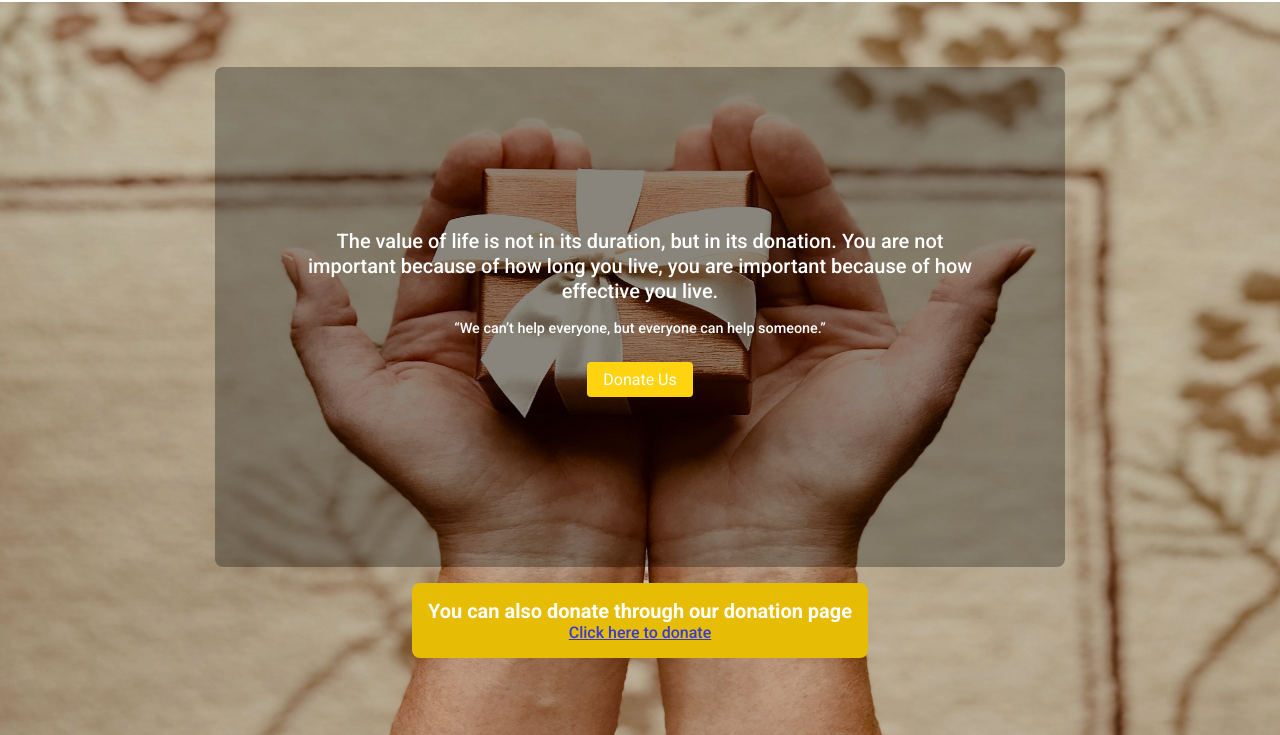
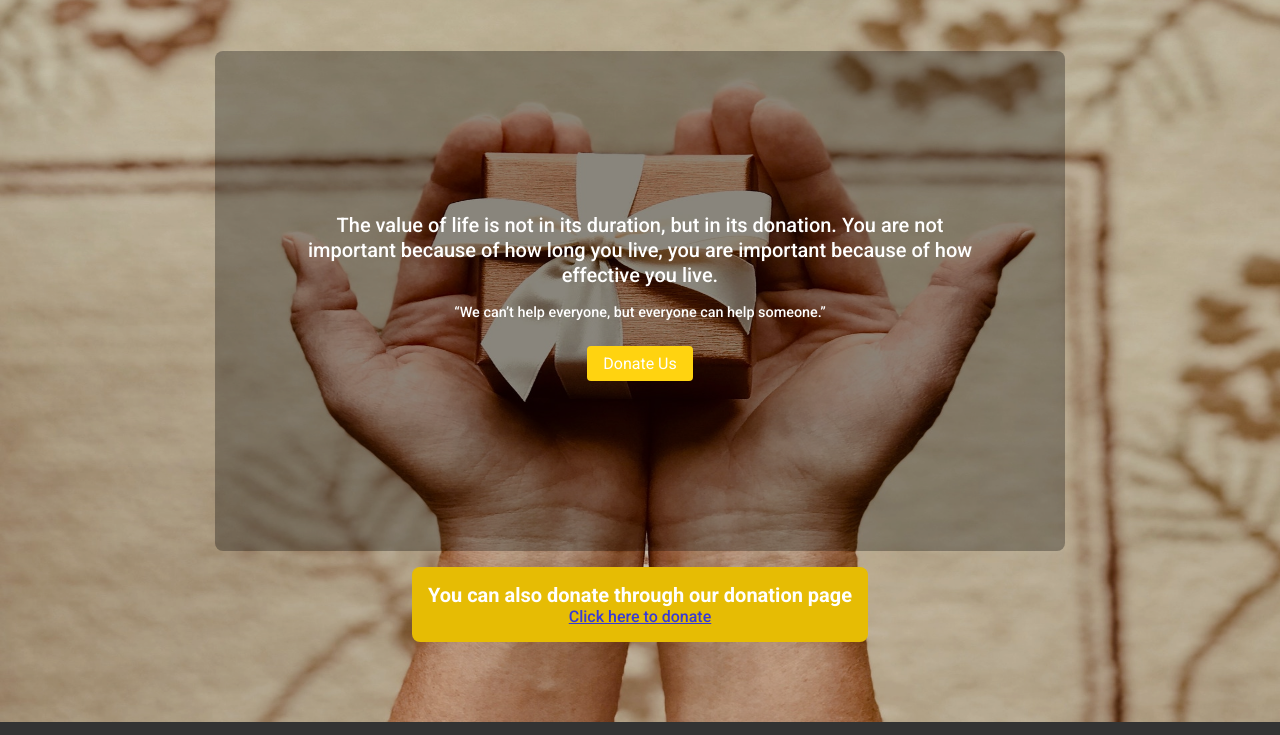
Before and after one commit to SwapnilGole/Payment-Gateway-Integration-using-Razorpay, a plain HTML site: page index.html in a window 1280 px wide. Shown: the part 78-813 px from the top of the page. Drawn offline with Linux system fonts and the light colour scheme.

Commit message:
update ui with new pages

```diff
--- a/css/style.css
+++ b/css/style.css
@@ -90,7 +90,7 @@ animation: navanim 0.5s infinite;
     align-items: center;
     justify-content: center;
     flex-direction: column;
-    margin:1rem 0;
+    padding:1rem 0;
 }
 .donate-overlay{
     position: absolute;
```
